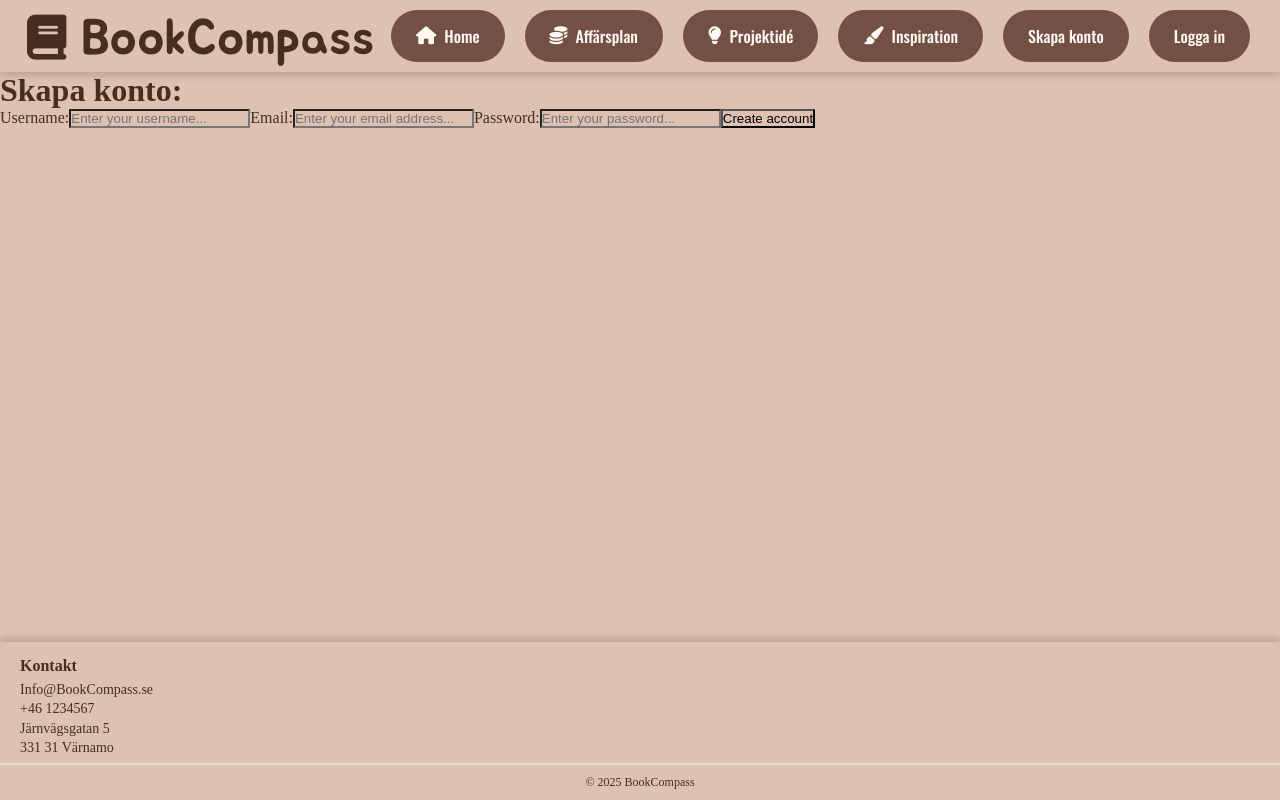
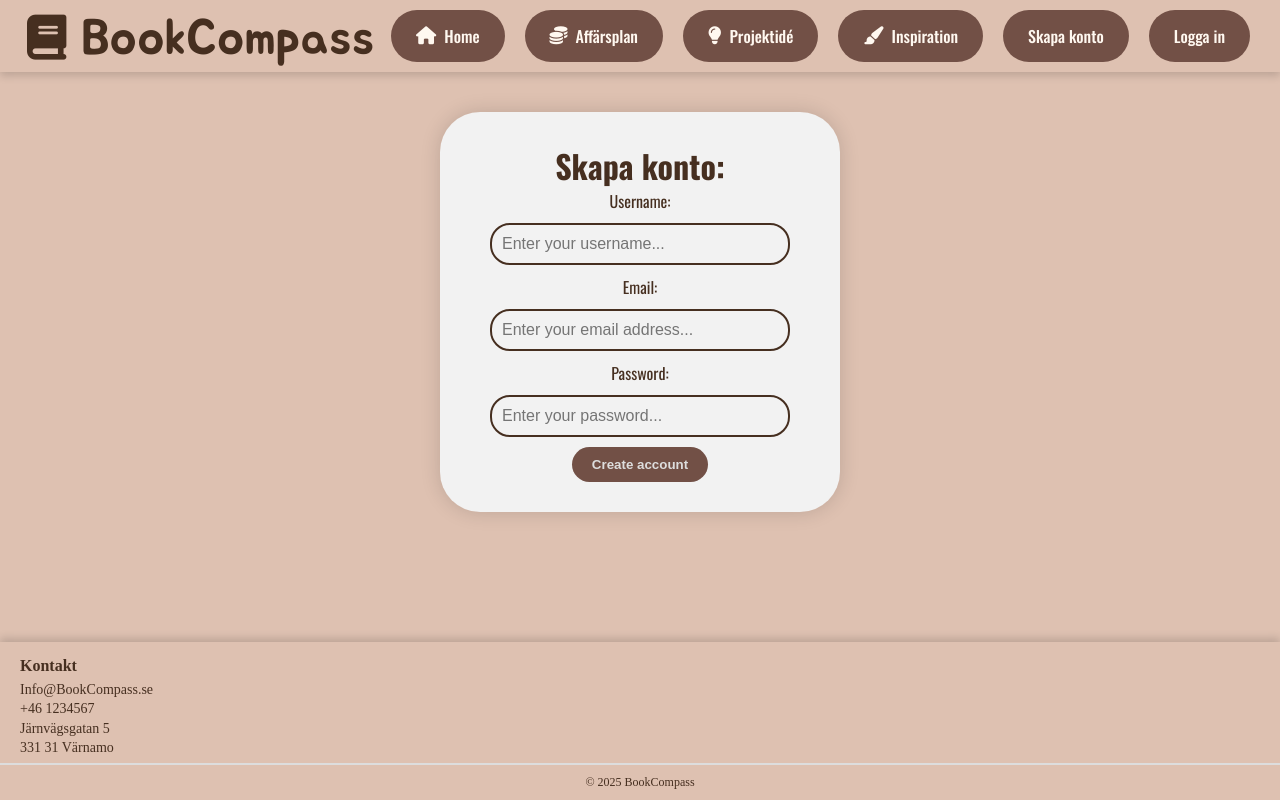
Before and after one commit to gytu24nn/BookCompass, a React (Vite) app in the folder frontend/: page /create-account in a window 1280 px wide. Built offline with nearby package versions, Linux system fonts and the light colour scheme; a web font is replaced by a local one.

Commit message:
fixed css

```diff
--- a/frontend/src/App.css
+++ b/frontend/src/App.css
@@ -177,3 +177,74 @@ footer {
   color: #462F20;
   border-top: 2px solid #ddd;
 }
+
+/*design för skapa konto och logga in form*/
+#spinningWheelLoading {
+  margin-top: 20px;
+  width: 24px;
+  height: 24px;
+  border-width: 3px;
+  border: 5px solid #f4d7c4;
+  border-top: 5px solid #462F20;
+  border-radius: 50%;
+  animation: spin 1s linear infinite;
+}
+
+@keyframes spin {
+  0% {transform: rotate(0deg);}
+  100% {transform: rotate(360deg);}
+}
+
+.accountCreatedContainer {
+  display: flex;
+  flex-direction: column;
+  align-items: center;
+  justify-content: center;
+  gap: 15px;
+  margin-top: 10px;
+}
+
+.formContainerLoginCreateAccount {
+  display: flex;
+  flex-direction: column;
+  align-items: center;
+  text-align: center;
+  background-color: hsla(0, 0%, 95%);
+  padding: 30px;
+  margin: 40px auto;
+  border-radius: 40px;
+  box-shadow: 0px 0px 20px rgba(0, 0, 0, 0.15);
+  max-width: 400px;
+  font-family: "Oswald", sans-serif;
+}
+
+.formContainerLoginCreateAccount input {
+  padding: 10px;
+  margin: 10px 0;
+  border-radius: 20px;
+  border-color: #462F20;
+  border: solid 2px;
+  width: 100%;
+  max-width: 300px;
+  font-size: 16px;
+  background-color: hsla(0, 0%, 95%);
+  color: #462F20; /* Mörk text för input */
+}
+
+.formContainerLoginCreateAccount button {
+  background-color: #725046;
+  color: #ddd;
+  padding: 10px 20px;
+  border: none;
+  border-radius: 20px;
+  cursor: pointer;
+  font-weight: bold;
+}
+
+.formContainerLoginCreateAccount button:hover {
+  background-color: #462F20;
+}
+
+.formContainerLoginCreateAccount label, .formContainerLoginCreateAccount h1 {
+  background-color: hsla(0, 0%, 95%) !important;
+}
--- a/frontend/src/components/CreateAccount/CreateAccount.tsx
+++ b/frontend/src/components/CreateAccount/CreateAccount.tsx
@@ -24,7 +24,7 @@ const CreateAccount = () => {
         if(accountCreated) {
             const timer = setTimeout(() => {
                 navigate("/login")
-            }, (3000));
+            }, (2000));
 
             return () => clearTimeout(timer)
         }
@@ -32,15 +32,20 @@ const CreateAccount = () => {
     }, [accountCreated, navigate])
 
     return(
-        <>
-            <h1>Skapa konto:</h1>
+        <div >
+
 
             {accountCreated ? (
-                <p>
-                    Ditt konto har skapats. Du blir nu skickad till inloggningssidan...
-                </p>
+                <div className="accountCreatedContainer">
+                    <div id="spinningWheelLoading"></div>
+                    <p>
+                        Ditt konto har skapats. Du blir nu skickad till inloggningssidan...
+                    </p>
+                </div>
+
             ) : (
-                <form onSubmit={handleCreateAccount}>
+                <form onSubmit={handleCreateAccount} className="formContainerLoginCreateAccount">
+                    <h1>Skapa konto:</h1>
                     <label htmlFor="usernameCreateAccountInput">Username:</label>
                     <input
                         id="usernameCreateAccountInput"
@@ -75,7 +80,7 @@ const CreateAccount = () => {
             )}
 
 
-        </>
+        </div>
     )
 }
 
--- a/frontend/src/components/LogIn/LogIn.tsx
+++ b/frontend/src/components/LogIn/LogIn.tsx
@@ -27,10 +27,10 @@ const LogIn = () => {
         }
     }
     return(
-        <>
-            <div>
-                <h1>Login:</h1>
-                <form onSubmit={handleLogin}>
+            <div >
+
+                <form onSubmit={handleLogin} className="formContainerLoginCreateAccount">
+                    <h1>Login:</h1>
                     <label htmlFor="emailLoginInput">Email/Username:</label>
                     <input
                         type="text"
@@ -51,7 +51,6 @@ const LogIn = () => {
                     <button type="submit">Login</button>
                 </form>
             </div>
-        </>
     )
 }
 
```
